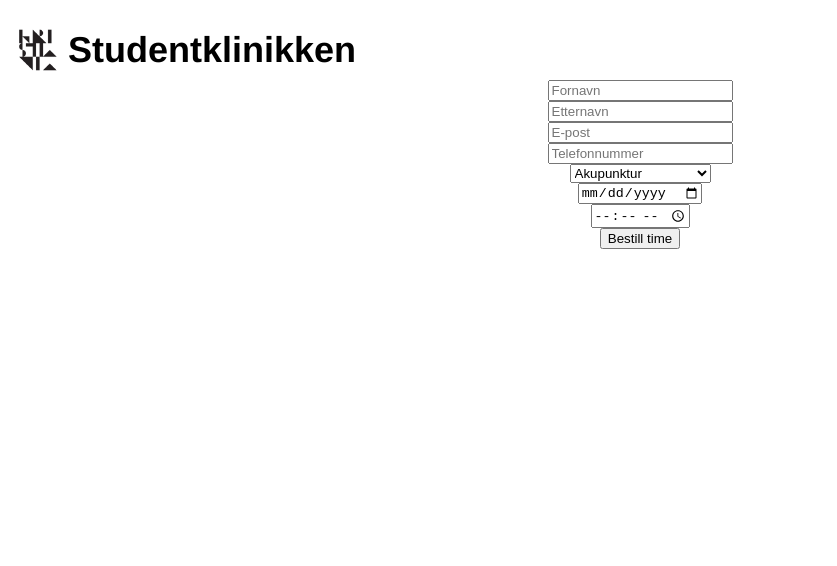
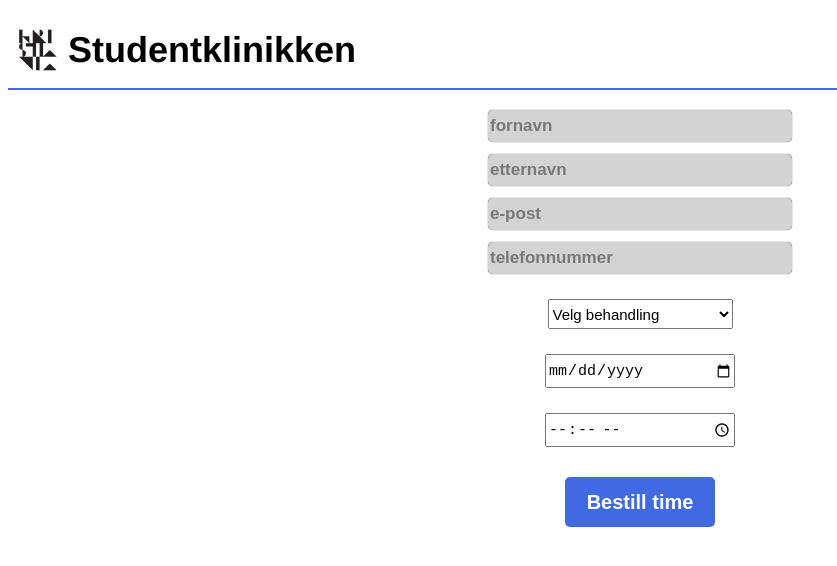
Before and after one commit to braenden/grensesnitt-eksamen, a Vue app: page /booking in a window 1280 px wide. Shown: the top 566 px of the page, without its empty margins (0-837 px from the left). Built offline with nearby package versions, Linux system fonts and the light colour scheme.

Commit message:
CSS updates in booking.vue

```diff
--- a/src/pages/booking.vue
+++ b/src/pages/booking.vue
@@ -1,16 +1,16 @@
 <template>
-    <div class="card-body">
-        <input v-model="bookingForm.firstName" type="text" placeholder="Fornavn" class="form-control form-control-lg"><br>
-        <input v-model="bookingForm.surName" type="text" placeholder="Etternavn"><br>
-        <input v-model="bookingForm.email" type="text" placeholder="E-post"><br>
-        <input v-model="bookingForm.phoneNumber" type="text" placeholder="Telefonnummer"><br>
-        <select @change="changeTreatment($event)">
-            <option value="null" select disabled>Velg</option>
-            <option v-for="treatments in treatments" :value="treatments.name" v-bind:key="treatments.id">{{ treatments.name }}</option>
+    <div><hr id="line4">
+        <input v-model="bookingForm.firstName" type="text" placeholder="fornavn" class="inputForm"><br>
+        <input v-model="bookingForm.surName" type="text" placeholder="etternavn" class="inputForm"><br>
+        <input v-model="bookingForm.email" type="text" placeholder="e-post" class="inputForm"><br>
+        <input v-model="bookingForm.phoneNumber" type="text" placeholder="telefonnummer" class="inputForm"><br>
+        <select @change="changeTreatment($event)" class="options">
+            <option>Velg behandling</option>
+            <option  v-for="treatments in treatments" :value="treatments.name" v-bind:key="treatments.id">{{ treatments.name }}</option>
         </select><br>
-        <input v-model="bookingForm.date" type="date" :show-day="false"><br>
-        <input v-model="bookingForm.time" type="time" placeholder="Tid"><br>
-        <button type="button" @click="sendBooking">Bestill time</button><br>
+        <input v-model="bookingForm.date" type="date" class="options"><br>
+        <input v-model="bookingForm.time" type="time" class="options"><br>
+        <button type="button" @click="sendBooking" id="bestill">Bestill time</button><br>
     </div>
 </template>
 <script>
@@ -23,8 +23,8 @@ export default {
                 {surName: "", id: 2},
                 {email: "", id: 3},
                 {phoneNumber: "", id: 4},
-                {date: ""},
-                {time: ""}
+                {date: "", id: 5},
+                {time: "", id: 6}
             ],
                 treatments: [
                 {name: "Akupunktur"},
@@ -46,12 +46,46 @@ export default {
 }
 </script>
 <style>
-.div {
-    margin: 2px;
-    color: aqua;
-    background-color: blue;
+
+.inputForm {
+    background-color: lightgray;
+    border: none;
+    font-size: 17px;
+    text-decoration: none;
+    display: inline-block;
+    height: 30px;
+    width: 300px;
+    font-weight: bold;
+    border-radius: 5px 5px 5px 5px;
+    box-shadow: 0px 0px 1px 0px black;
+    margin-top: 12px;
 }
-.button {
-    background-color: blueviolet;
+
+::placeholder {
+color: rgb(120,120,120)
+}
+
+.options {
+    font-size: 15px;
+    margin-top: 25px;
+    width: 185px;
+    height: 30px;
+}
+
+#bestill {
+    text-align: center;
+    font-size: 20px;
+    margin-top: 30px;
+    width: 150px;
+    height: 50px;
+    border-radius: 5px 5px 5px 5px;
+    background-color: royalblue;
+    color: white;
+    border: none;
+    font-weight: bold;
+}
+
+#line4 {
+    border: 1px solid royalblue;
 }
 </style>
--- a/src/pages/contact.vue
+++ b/src/pages/contact.vue
@@ -2,7 +2,7 @@
     <div>
         <hr id="line2">
         <h1 class="adjustment" id="headline6">Kontakt oss</h1>
-        <p class="adjustment" id="info2">Telefon: 971 17 690<br>Epost: <a href="mailto:studentklinikken@kristiania.no?">studentklinikken@kristiania.no</a> <br></p>
+        <p class="adjustment" id="info2">Telefon: 971 17 690<br>E-post: <a href="mailto:studentklinikken@kristiania.no?">studentklinikken@kristiania.no</a> <br></p>
 
 
         <h2 class="adjustment">Gi oss din tilbakemelding</h2>
--- a/src/pages/homePage.vue
+++ b/src/pages/homePage.vue
@@ -35,7 +35,6 @@ export default {
     margin-left: -40px;
     margin-top: 12px;
     padding-top: 25px;
-
 }
 
 #contactBtn {
```
